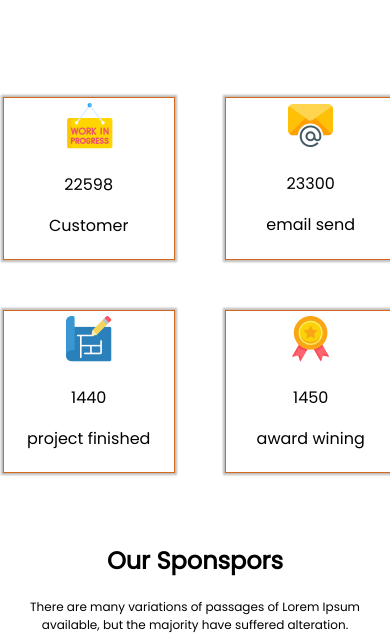
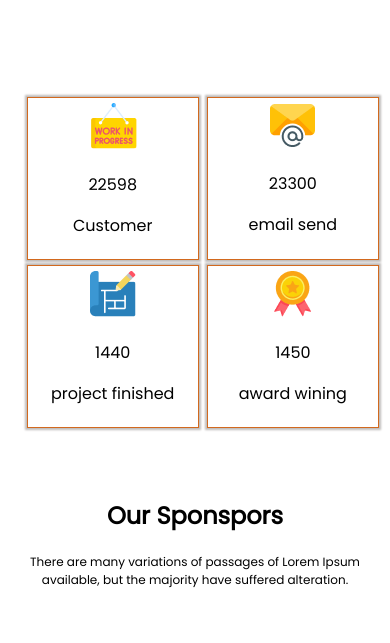
Before and after one commit to sreejoychondroroy77/G3-Architect, a plain HTML site: page g3-architects-resources-main/index.html in a window 390 px wide. Shown: the part 2608-3251 px from the top of the page. Drawn offline with Linux system fonts and the light colour scheme.

Commit message:
mobile responsive

```diff
--- a/g3-architects-resources-main/style.css
+++ b/g3-architects-resources-main/style.css
@@ -284,7 +284,7 @@ footer {
     }
 
     .bg-img {
-        width: 400px;
+        width: 384px;
         height: 400px;
         background-size: 100%;
         background-position: center;
@@ -297,8 +297,9 @@ footer {
 
     .our-achivment {
         display: grid;
+        gap: 5px;
         grid-template-columns: repeat(2, 1fr);
-        margin-left: 2.5%;
+        margin-left: 5%;
 
     }
 
```
